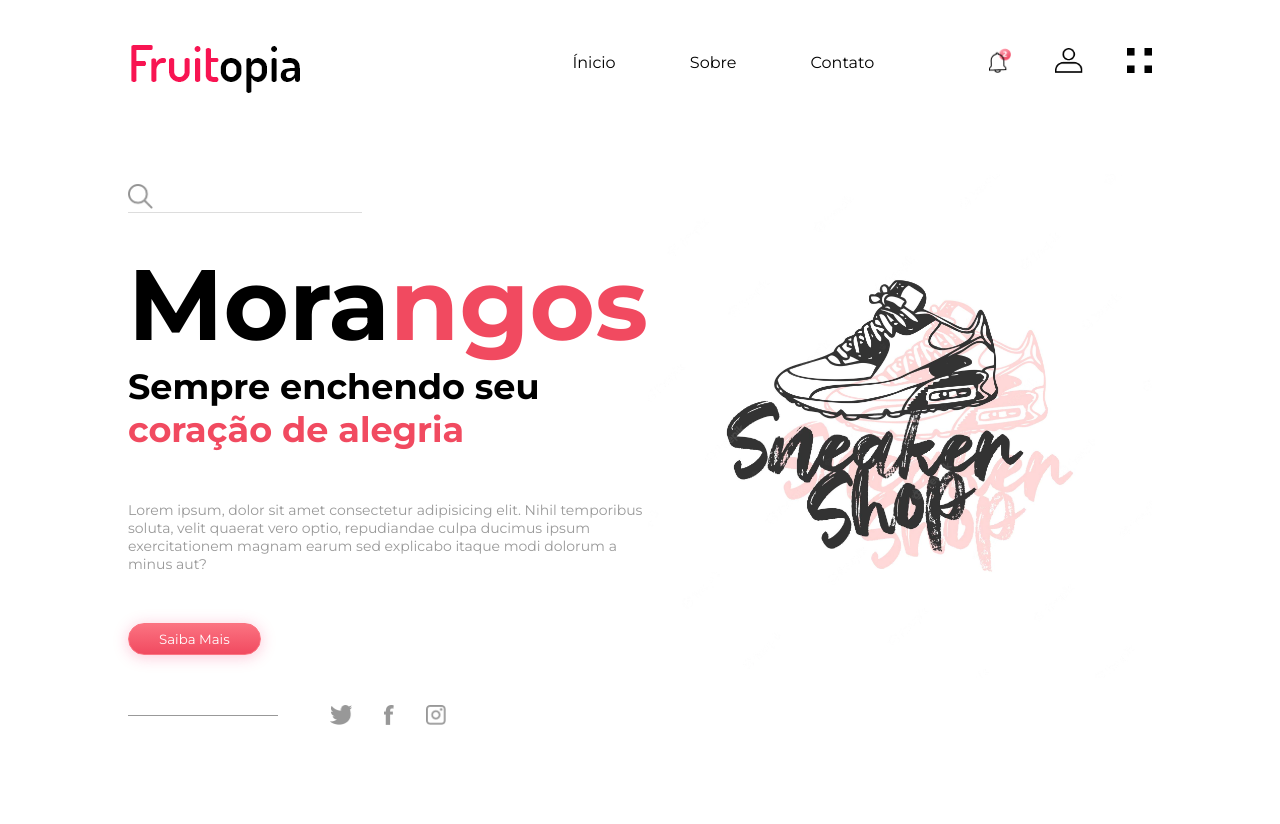
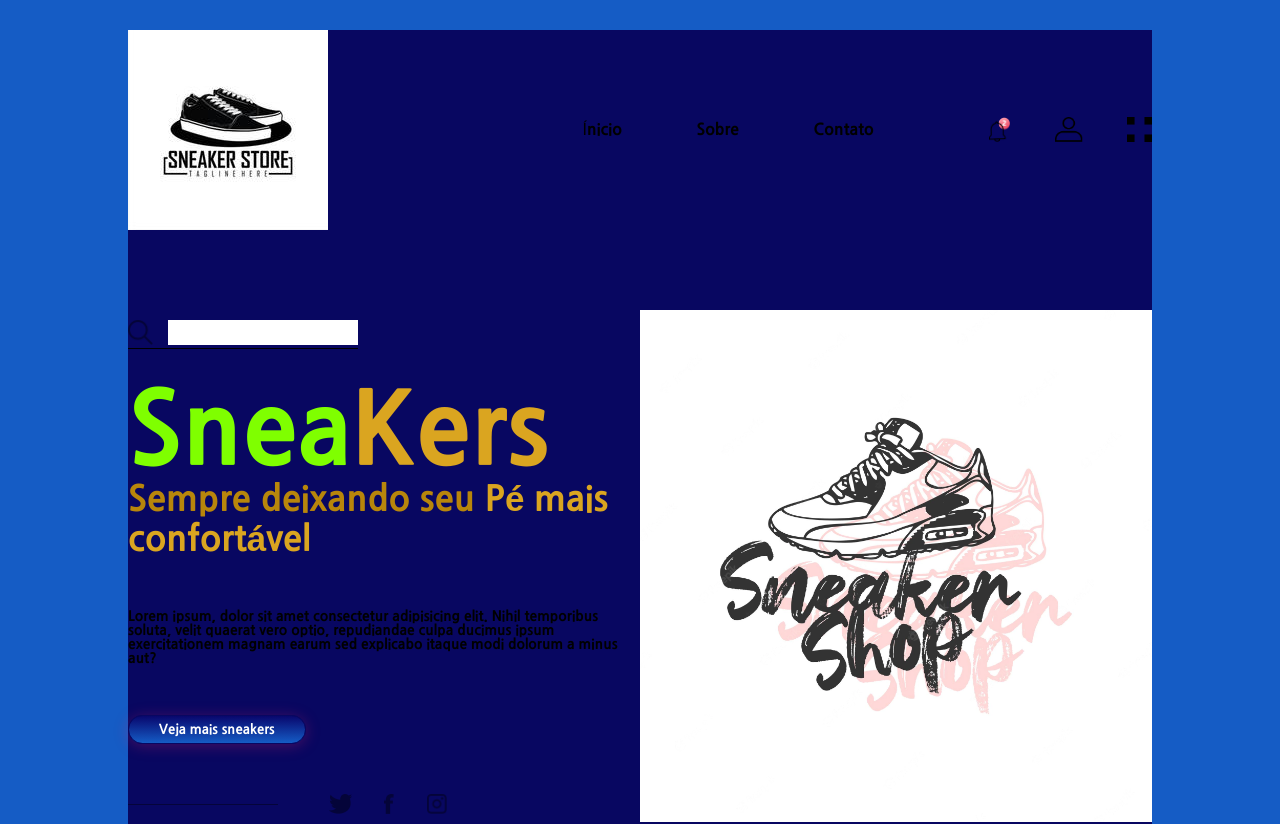
Before and after one commit to Gabriel00021/EXO2, a plain HTML site: page index.html in a window 1280 px wide. Before the commit the page ends 800 px from the top, so only its background shows below. Drawn offline with Linux system fonts and the light colour scheme.

Commit message:
Add files via upload

```diff
--- a/index.html
+++ b/index.html
@@ -2,21 +2,19 @@
 <html lang="pt-br">
   <head>
     <meta charset="UTF-8" />
-    <title>Frutopia - Sua fruteira Online</title>
+    <title>Sneaker Shop</title>
 
     <link rel="stylesheet" href="style.css" />
 
-    <link rel="preconnect" href="https://fonts.googleapis.com" />
-    <link rel="preconnect" href="https://fonts.gstatic.com" crossorigin />
-    <link
-      href="https://fonts.googleapis.com/css2?family=Montserrat:wght@400;700&display=swap"
-      rel="stylesheet"
-    />
+
+      <link rel="preconnect" href="https://fonts.googleapis.com">
+      <link rel="preconnect" href="https://fonts.gstatic.com" crossorigin>
+      <link href="https://fonts.googleapis.com/css2?family=Nanum+Gothic:wght@800&display=swap" rel="stylesheet">
   </head>
   <body>
     <div class="hero">
       <div class="navbar">
-        <img src="img/logo.png" alt="logotipo da fruteira Bom Gosto" />
+        <img src="img/sneaker-store-logo-template-black-and-white-vector.jpg" alt="logotipo da fruteira Bom Gosto" />
         <ul>
           <li><a href="#">Ínicio</a></li>
           <li><a href="#">Sobre</a></li>
@@ -34,16 +32,16 @@
             <img src="img/search.png" alt="" />
             <input type="text" name="" id="" />
           </div>
-          <h1>Mora<span>ngos</span></h1>
-          <h3>Sempre enchendo seu <span>coração de alegria</span></h3>
-          <p>
+          <h1 style="color: chartreuse;">Snea<span>Kers</span></h1>
+          <h3 style="color: darkgoldenrod;">Sempre deixando seu <span>Pé mais confortável</span></h3>
+          <p style="color:black;">
             Lorem ipsum, dolor sit amet consectetur adipisicing elit. Nihil
             temporibus soluta, velit quaerat vero optio, repudiandae culpa
             ducimus ipsum exercitationem magnam earum sed explicabo itaque modi
             dolorum a minus aut?
           </p>
           <div class="btn">
-            <button type="button" class="primary-btn">Saiba Mais</button>
+            <button type="button" class="primary-btn">Veja mais sneakers</button>
           </div>
           <div class="social-icons">
             <img src="img/twitter.png" alt="" />
--- a/style.css
+++ b/style.css
@@ -1,12 +1,18 @@
 * {
   margin: 0;
   padding: 0;
-  font-family: "Montserrat", sans-serif;
+  font-family: 'Nanum Gothic', sans-serif;
+    }
+
+body{
+
+  background-color: #155cc5;
 }
 
 .hero {
   width: 80%;
   margin: auto;
+  background-color: #080761;
 }
 
 .navbar {
@@ -77,7 +83,7 @@ ul li a:hover::after {
   width: 45%;
   display: flex;
   padding-bottom: 3px;
-  border-bottom: 1px solid #ddd;
+  border-bottom: 1px solid rgb(0, 0, 0);
   margin: 10px 0 30px;
 }
 
@@ -104,7 +110,7 @@ ul li a:hover::after {
 }
 
 span {
-  color: #f14a60;
+  color:goldenrod;
 }
 
 .left-column p {
@@ -117,15 +123,15 @@ span {
   padding: 7px 30px;
   margin-right: 15px;
   outline: none;
-  border: 1px solid #fb7381;
+  border: 1px solid #080761;
   border-radius: 20px;
   cursor: pointer;
-  color: #fb7381;
+  color: #080663;
   background-color: transparent;
 }
 
 .btn .primary-btn {
-  background: linear-gradient(#fb7381, #f14a60);
+  background: linear-gradient(#08076d, #155cc5);
   box-shadow: 0 2px 15px rgba(248, 38, 103, 0.26);
   color: #fff;
 }
```
Also changed, not shown: img/kisspng-sneakers-logo-nike-clothing-sneaker-collecting-sneakers-5aba234a581169.7810702515221481703607.jpg (added), img/sneaker-store-logo-template-black-and-white-vector.jpg (added).
